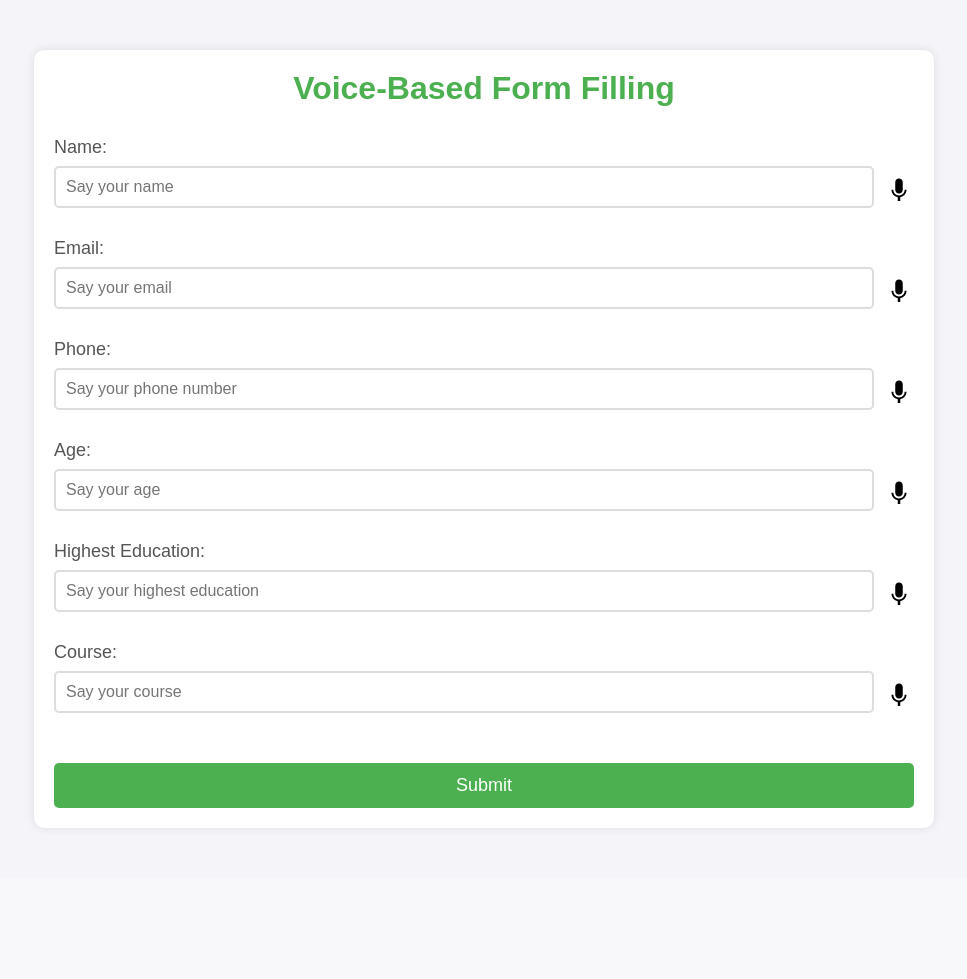
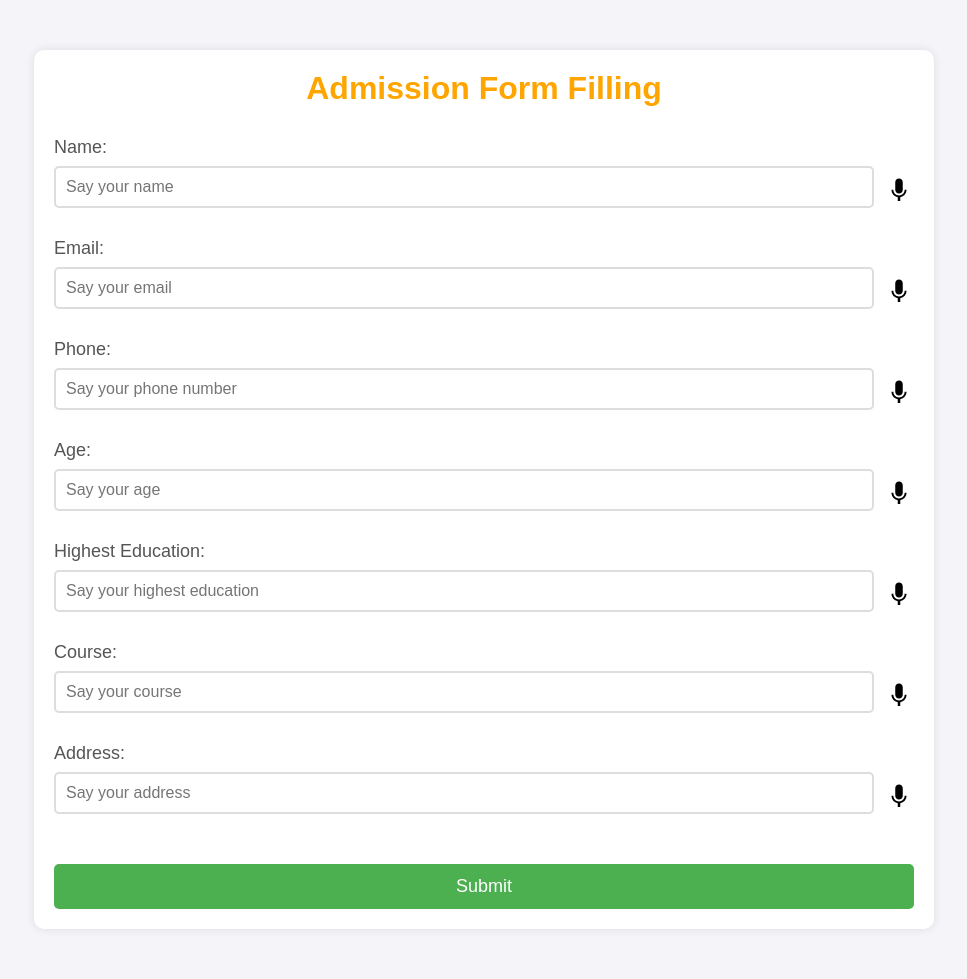
Before and after one commit to Vaibhav-prog-creator/Beyond-QWERTY-Voice-Based-Form-Filling, a Flask app: page / in a window 1280 px wide. Shown: the whole page, without its empty margins (156-1123 px from the left). Before the commit the page ends 830 px from the top, so only its background shows below. Run offline with Flask 3, Linux system fonts and the light colour scheme.

Commit message:
added one more field

```diff
--- a/app.py
+++ b/app.py
@@ -21,15 +21,15 @@ def index():
         age = request.form.get("age")
         education = request.form.get("education")
         course = request.form.get("course")
-
+        address=request.form.get("address")
         try:
             connection = mysql.connector.connect(**db_config)
             cursor = connection.cursor()
             query = """
-                INSERT INTO information (name, email, phone, age, education, course)
-                VALUES (%s, %s, %s, %s, %s, %s)
+                INSERT INTO information (name, email, phone, age, education, course, address)
+                VALUES (%s, %s, %s, %s, %s, %s, %s)
             """
-            cursor.execute(query, (name, email, phone, age, education, course))
+            cursor.execute(query, (name, email, phone, age, education, course, address))
             connection.commit()
             cursor.close()
             connection.close()
--- a/templates/index.html
+++ b/templates/index.html
@@ -32,7 +32,7 @@
 
         h1 {
             text-align: center;
-            color: #4CAF50;
+            color: orange; /* Changed to orange */
             margin-bottom: 30px;
         }
 
@@ -128,7 +128,7 @@
 </head>
 <body>
     <div class="container">
-        <h1>Voice-Based Form Filling</h1>
+        <h1>Admission Form Filling</h1> <!-- Changed to Admission Form Filling -->
         <form id="voiceForm" method="POST">
             <div class="form-group">
                 <label for="name">Name:</label>
@@ -184,10 +184,18 @@
                     </button>
                 </div>
             </div>
+            <div class="form-group"> <!-- Added Address Field -->
+                <label for="address">Address:</label>
+                <div class="input-wrapper">
+                    <input type="text" id="address" name="address" placeholder="Say your address" required>
+                    <button type="button" class="mic-btn" data-field="address">
+                        <img src="{{ url_for('static', filename='mic.svg') }}" alt="Microphone">
+                    </button>
+                </div>
+            </div>
             <button type="submit" class="submit-btn">Submit</button>
         </form>
     </div>
 
     <script src="{{ url_for('static', filename='script.js') }}"></script>
-</body>
 </html>
```
Also changed, not shown: README.md.
